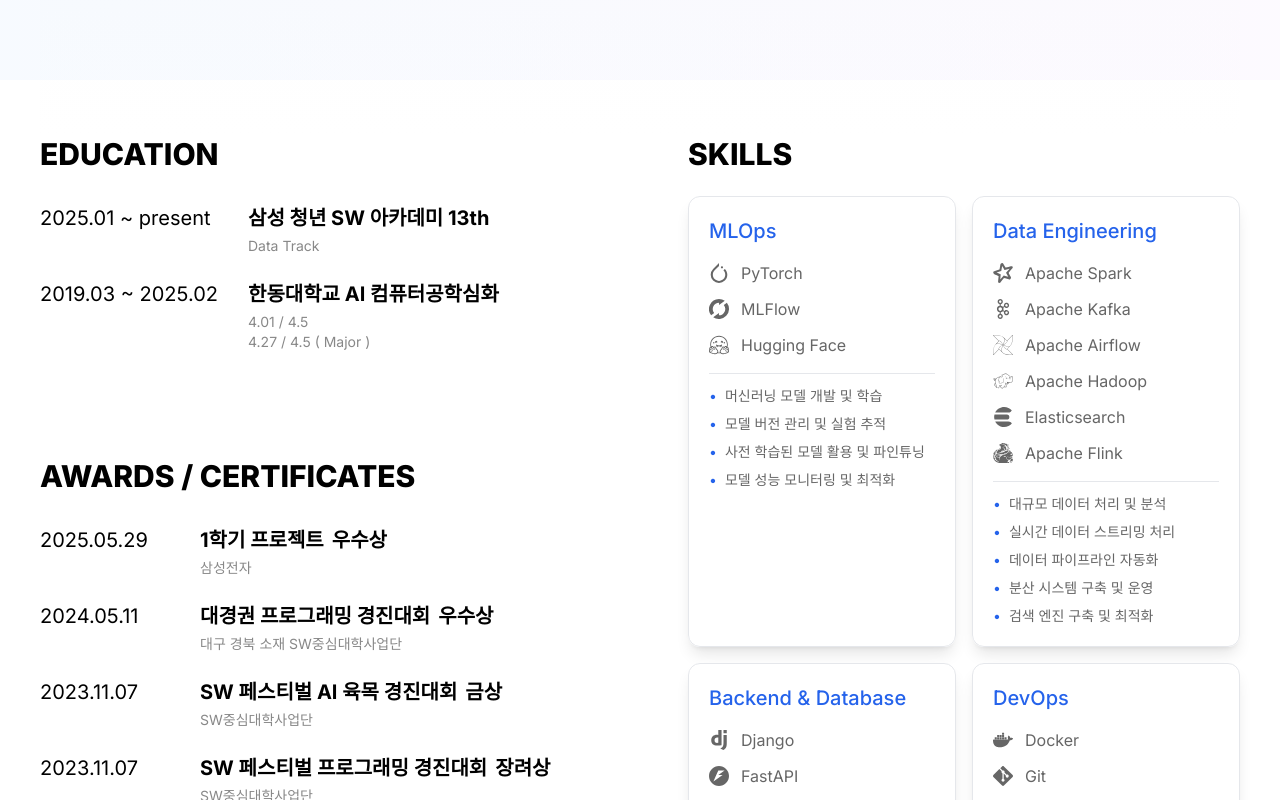
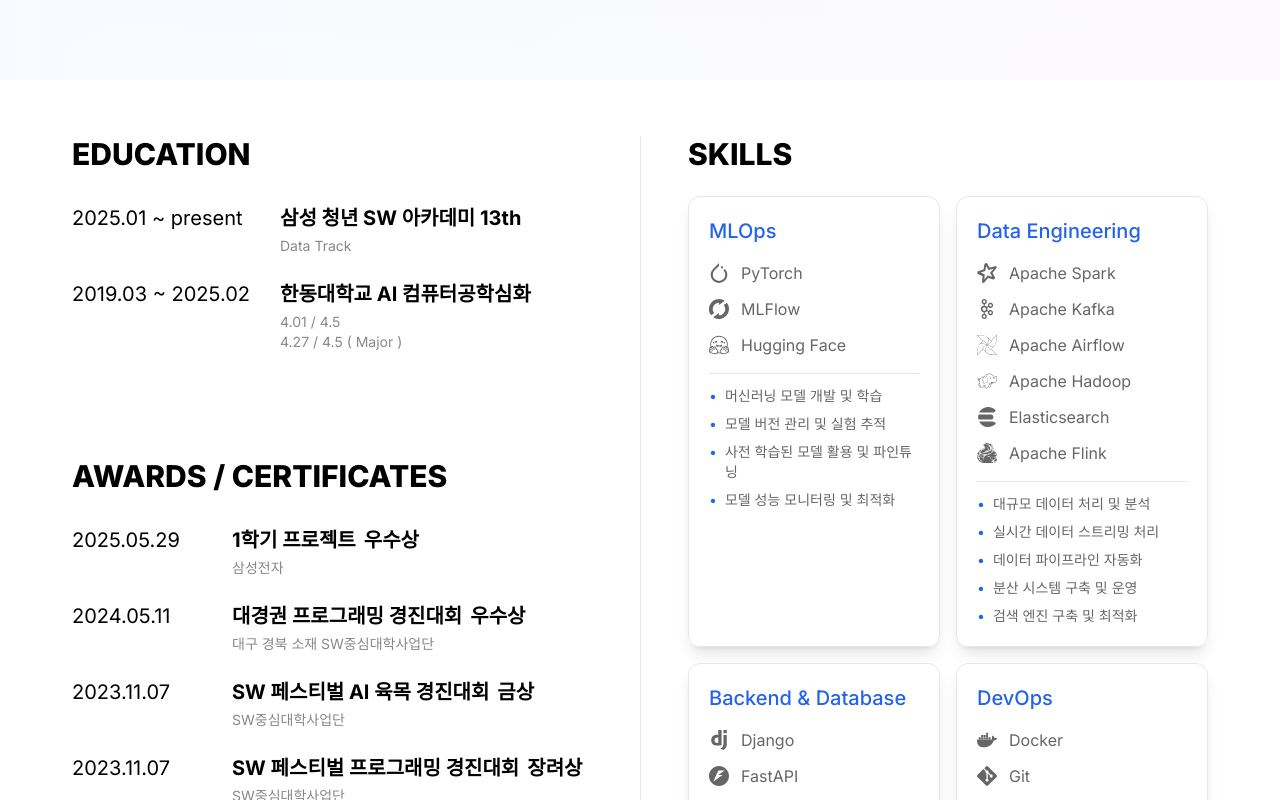
Before and after one commit to choihjin/portfolio, a Next.js app: page / in a window 1280 px wide. Shown: the part 560-1360 px from the top of the page. Built offline with nearby package versions, Linux system fonts and the light colour scheme.

Commit message:
refact-alignment

```diff
--- a/app/page.tsx
+++ b/app/page.tsx
@@ -144,8 +144,9 @@ export default function Home() {
       </section>
 
       {/* 3분할 섹션 */}
-      <section id="skills" className="pt-0 pb-32 bg-white dark:bg-[#181818]">
-        <div className="max-w-7xl mx-auto grid grid-cols-1 md:grid-cols-2 gap-24">
+      <section className="pt-0 pb-32 bg-white dark:bg-[#181818]">
+        <div className="w-full max-w-7xl px-8 mx-auto">
+          <div className="grid grid-cols-1 md:grid-cols-2 gap-24">
             {/* 왼쪽: Education + Awards */}
             <div className="flex flex-col justify-between h-full gap-12">
               {/* Education / Experience */}
@@ -202,8 +203,11 @@ export default function Home() {
                 </ul>
               </div>
             </div>
-          {/* 오른쪽: Skills */}
-          <div>
+            {/* 세로 구분선 + Skills */}
+            <div className="relative">
+              {/* 세로 구분선 */}
+              <div className="hidden md:block absolute -left-12 top-0 h-full w-px bg-gray-200 dark:bg-gray-700"></div>
+              {/* Skills 카드 */}
               <h2 className="text-3xl font-extrabold mb-6">SKILLS</h2>
               <div className="grid grid-cols-2 gap-4">
                 {skills.map((skill, idx) => (
@@ -238,11 +242,12 @@ export default function Home() {
               </div>
             </div>
           </div>
+        </div>
       </section>
 
       {/* Projects Section */}
-      <section id="projects" className="pt-0 pb-32 bg-white dark:bg-[#181818]">
-        <div className="w-full max-w-[1200px] px-8 mx-auto">
+      <section className="pt-0 pb-32 bg-white dark:bg-[#181818]">
+        <div className="w-full max-w-7xl px-8 mx-auto">
           <h2 className="text-3xl font-extrabold mb-8">PROJECTS</h2>
           <div className="grid md:grid-cols-2 gap-8">
             {projects.map((project, index) => (
@@ -307,8 +312,8 @@ export default function Home() {
       </section>
 
       {/* Activities Section */}
-      <section id="activities" className="pt-0 pb-16 bg-white dark:bg-[#181818]">
-        <div className="max-w-7xl mx-auto">
+      <section className="pt-0 pb-16 bg-white dark:bg-[#181818]">
+        <div className="w-full max-w-7xl px-8 mx-auto">
           <h2 className="text-3xl font-extrabold mb-6">ACTIVITIES</h2>
           <div className="grid grid-cols-1 md:grid-cols-2 gap-4">
             {activities.map((activity, index) => (
```
Lines whose indentation alone changed are shown as unchanged.
